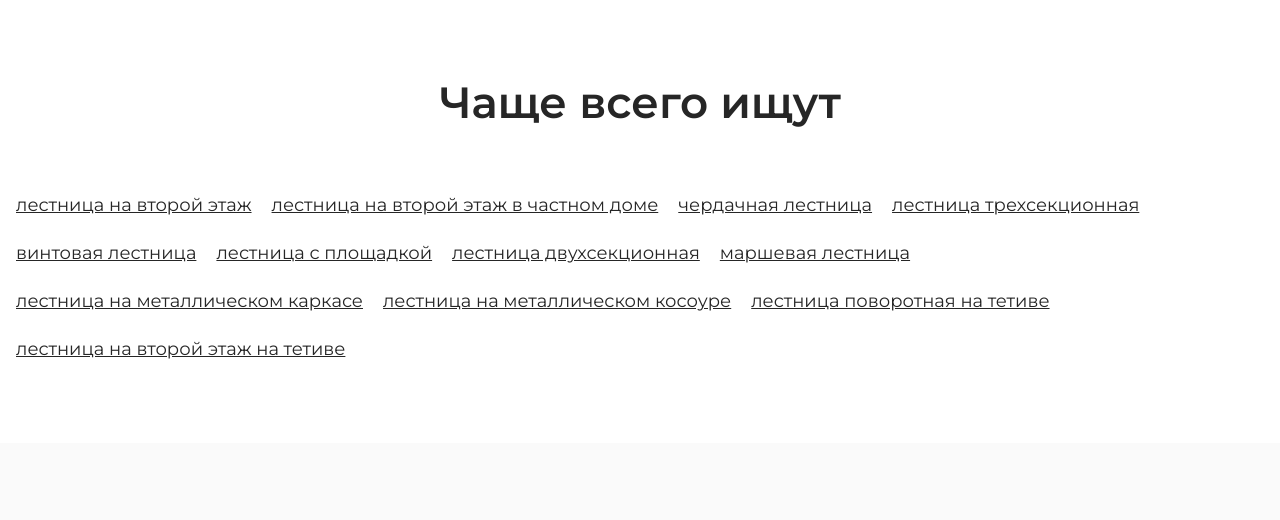
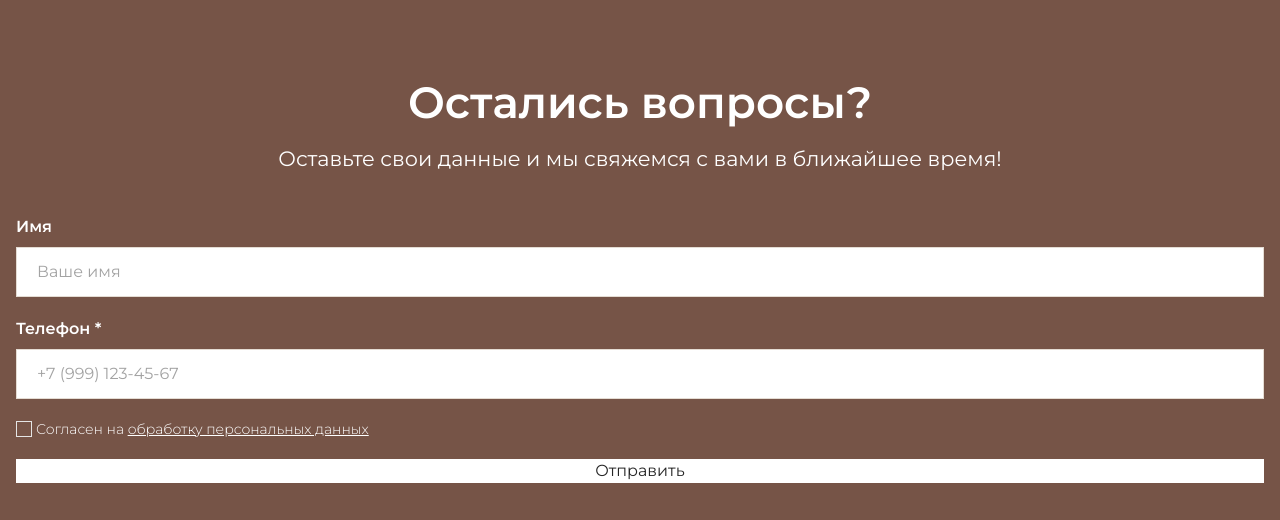
Before and after one commit to Alexsab/lestnicy, a website: page docs/index.html in a window 1280 px wide. Shown: the part 5920-6440 px from the top of the page. Drawn offline with Linux system fonts and the light colour scheme.

Commit message:
callback section

```diff
--- a/docs/index.html
+++ b/docs/index.html
@@ -372,7 +372,7 @@
 
 						<template x-for="(item, idx) in calcFormItems" :key="idx">
 
-							<label class="col-span-6 md:col-span-3">
+							<label class="col-span-6 md:col-span-3" data-aos="fade-up" :data-aos-delay="100*idx">
 								<h4 class="font-bold md:mb-4" x-text="item.label"></h4>
 								<template x-for="(val, idx) in item.values" :key="idx">
 									<div class="form-group block w-full mt-2">
@@ -393,7 +393,7 @@
 
 						</template>
 
-						<div class="col-span-6 md:col-span-3">
+						<div class="col-span-6 md:col-span-3" data-aos="fade-up" data-aos-delay="500">
 							<label class="form-group block font-bold mb-5">
 								Имя
 								<input type="text" name="name" class="text-base px-5 py-3 border border-sand block rounded-0 outline-none w-full mt-2 duration-300 placeholder-gray-600::placeholder focus:shadow-2xl" placeholder="Ваше имя">
@@ -417,7 +417,7 @@
 							</div>
 						</div>
 
-						<div class="col-span-6 md:col-start-2 md:col-span-4">
+						<div class="col-span-6 md:col-start-2 md:col-span-4" data-aos="fade-up">
 							<button type="submit" class="w-full bg-accent text-white text-base px-2 py-3 mb-5" data-btn="Получить расчет">Получить расчет</button>
 						</div>
 
@@ -472,6 +472,45 @@
 					</template>
 
 				</div>
+
+			</div>
+		</section>
+
+		<section id="callback-form" class="section bg-accent text-white pt-28">
+			<div class="container">
+				<h2 class="mb-2 opacity-0" data-aos="fade-up">Остались вопросы?</h2>
+				<h3 class="descr-section lg:w-3/4 mx-auto mb-6 sm:mb-10 opacity-0" data-aos="fade-up" data-aos-delay="50">Оставьте свои данные и мы свяжемся с вами в ближайшее время!</h3>
+
+				<form>
+					<input type="email" tabindex="-1" name="Email" placeholder="mail@example.com" class="h-0 opacity-0 absolute">
+					<input type="hidden" name="form" value="Форма - остались вопросы">
+					<div class="grid grid-cols-3 items-end gap-5">
+
+						<label class="col-span-3 md:col-span-1 form-group block font-bold" data-aos="fade-up" data-aos-delay="100">
+							Имя
+							<input type="text" name="name" class="text-base px-5 py-3 border border-sand block rounded-0 outline-none w-full mt-2 duration-300 placeholder:text-white focus:shadow-2xl bg-white/20" placeholder="Ваше имя">
+						</label>
+						<label class="col-span-3 md:col-span-1 form-group block font-bold relative" id="phone" data-aos="fade-up" data-aos-delay="200">
+							Телефон *
+							<input type="text" name="phone" class="text-base px-5 py-3 border border-sand block rounded-0 outline-none w-full mt-2 duration-300 placeholder:text-white focus:shadow-2xl bg-white/20" placeholder="+7 (999) 123-45-67" required="">
+							<small class="md:absolute md:left-0 md:-bottom-6 text-left text-xs text-red-600 mt-1 font-normal hidden">Поле обязательно для заполнения</small>
+						</label>
+						<input type="checkbox" name="subscribe" class="w-0 h-0 opacity-0 absolute">
+						<button type="submit" class="col-span-3 md:col-span-1 w-full bg-white text-gray-800 text-base h-[50px] transition-colors hover:bg-white/90 order-4 md:order-3" data-aos="fade-up" data-aos-delay="300">Отправить</button>
+						<div class="form-group block text-xs md:text-sm w-full col-span-3 order-3 md:order-4" id="agree" data-aos="fade-up" data-aos-delay="300">
+							<label class="fake-checkbox flex items-center">
+								<input type="checkbox" class="absolute w-0 h-0 opacity-0" name="agree">
+								<span class="block mr-1 cursor-pointer w-[16px] h-[16px] flex-shrink-0 border border-white relative after:content-[''] after:absolute after:w-[12px] after:h-[12px] after:bg-white after:left-[1px] after:top-[1px] after:transition-opacity after:opacity-0"></span>
+								<span class="block mt-0.5">
+									Согласен на <a href="/privacy-policy/" class="underline transition-all duration-700 hover:no-underline" target="_blank">обработку
+										персональных данных</a>
+								</span>
+							</label>
+							<small class="text-left text-xs text-red-600 mt-1 hidden">Чтобы продолжить установите флажок</small>
+						</div>
+
+					</div>
+				</form>
 
 			</div>
 		</section>
```
